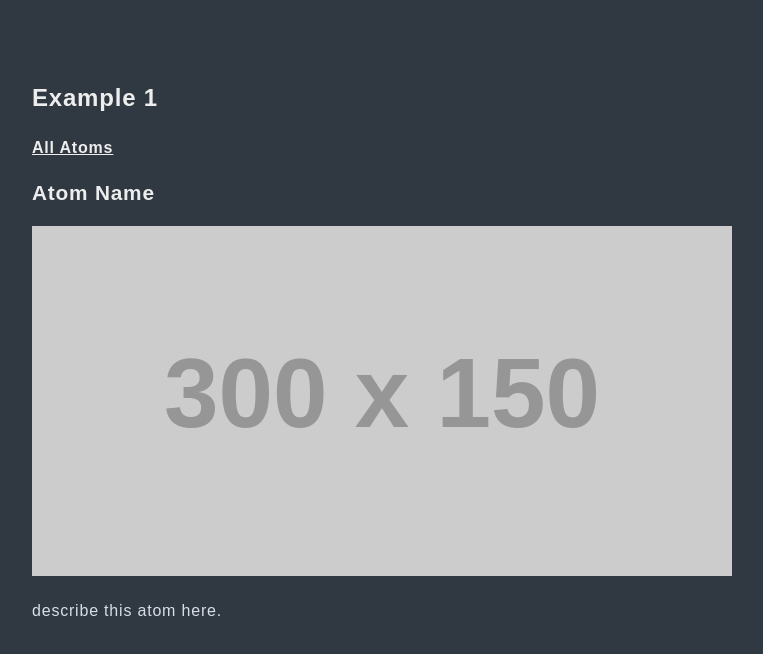
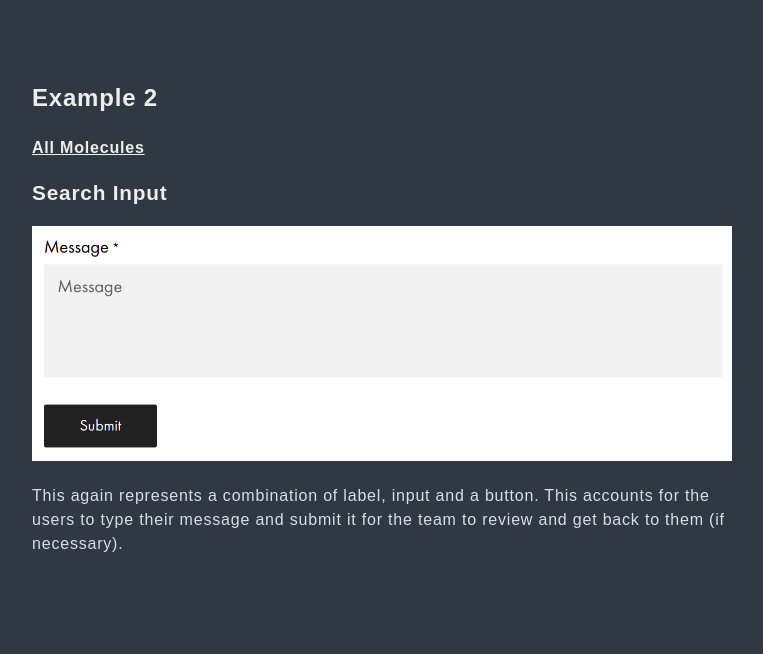
Before and after one commit to kairavishah2001/gra_494, a plain HTML site: page molecules/example-2.html in a window 1280 px wide. Shown: the whole page, without its empty margins (258-1021 px from the left). Drawn offline with Linux system fonts and the light colour scheme; placeholder pictures from the web are drawn by us.

Commit message:
molecule 2 completed

```diff
--- a/molecules/example-2.html
+++ b/molecules/example-2.html
@@ -5,20 +5,21 @@
   <meta charset="utf-8">
   <meta name="viewport" content="width=device-width, initial-scale=1">
 
-  <title>Midterm Project - Atoms</title>
+  <title>Midterm Project - Molecules</title>
   <link rel="stylesheet" href="../css/style.css?v=1.0">
 
 </head>
 <!-- Body -->
 <body>
   <section class="main">
-    <h1>Example 1</h1>
-    <p><a href="index.html">All Atoms</a></p>
+    <h1>Example 2</h1>
+    <p><a href="index.html">All Molecules</a></p>
     <div>
-      <h2>Atom Name</h2>
-      <img src="https://via.placeholder.com/300x150" alt="">
+      <h2>Search Input</h2>
+      <img src="../Molecule-2.png" alt="molecule_2">
       <p class="description">
-        describe this atom here.
+        This again represents a combination of label, input and a button. This accounts for the users to type their message and submit it for
+        the team to review and get back to them (if necessary).
       </p>
     </div>
   </section>
```
